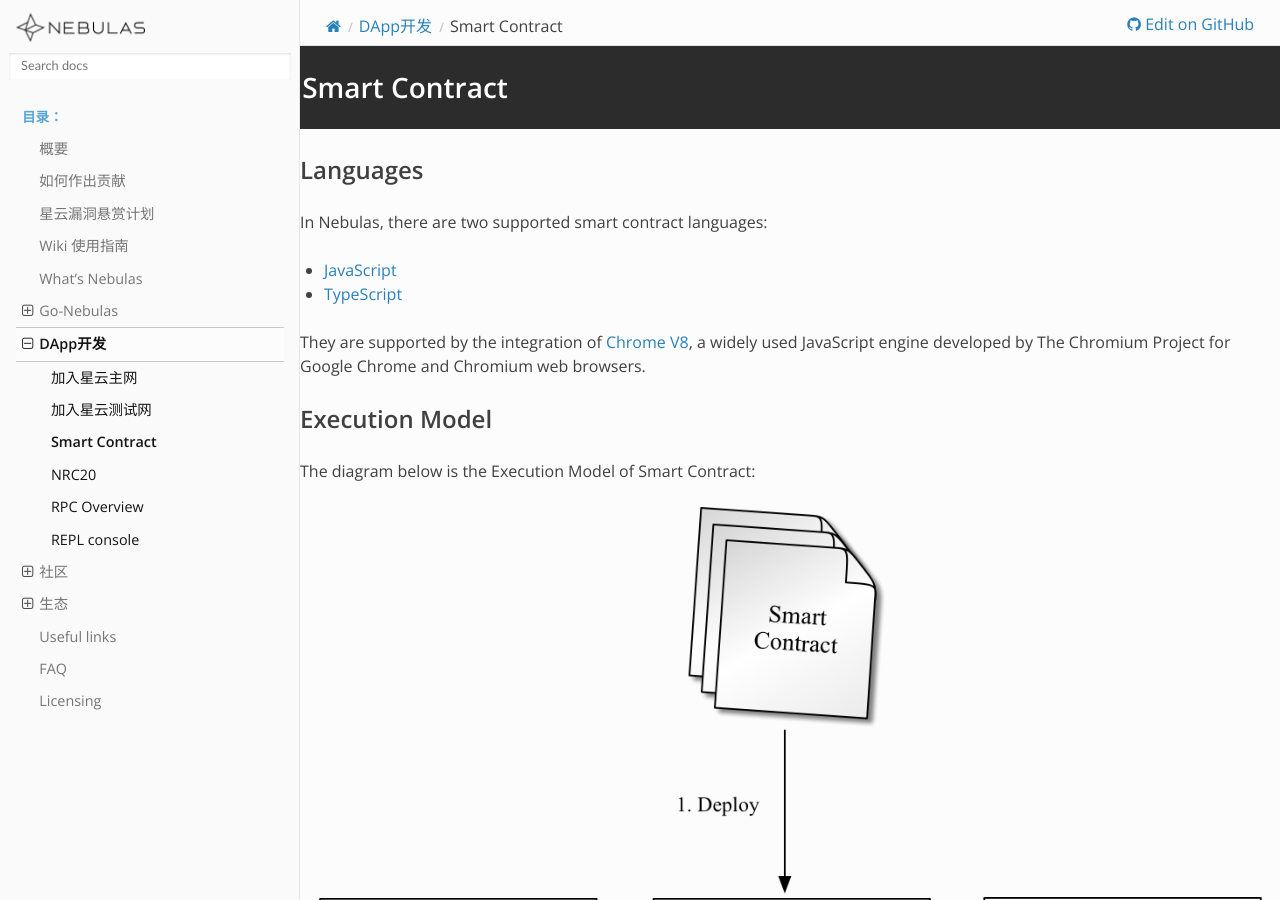
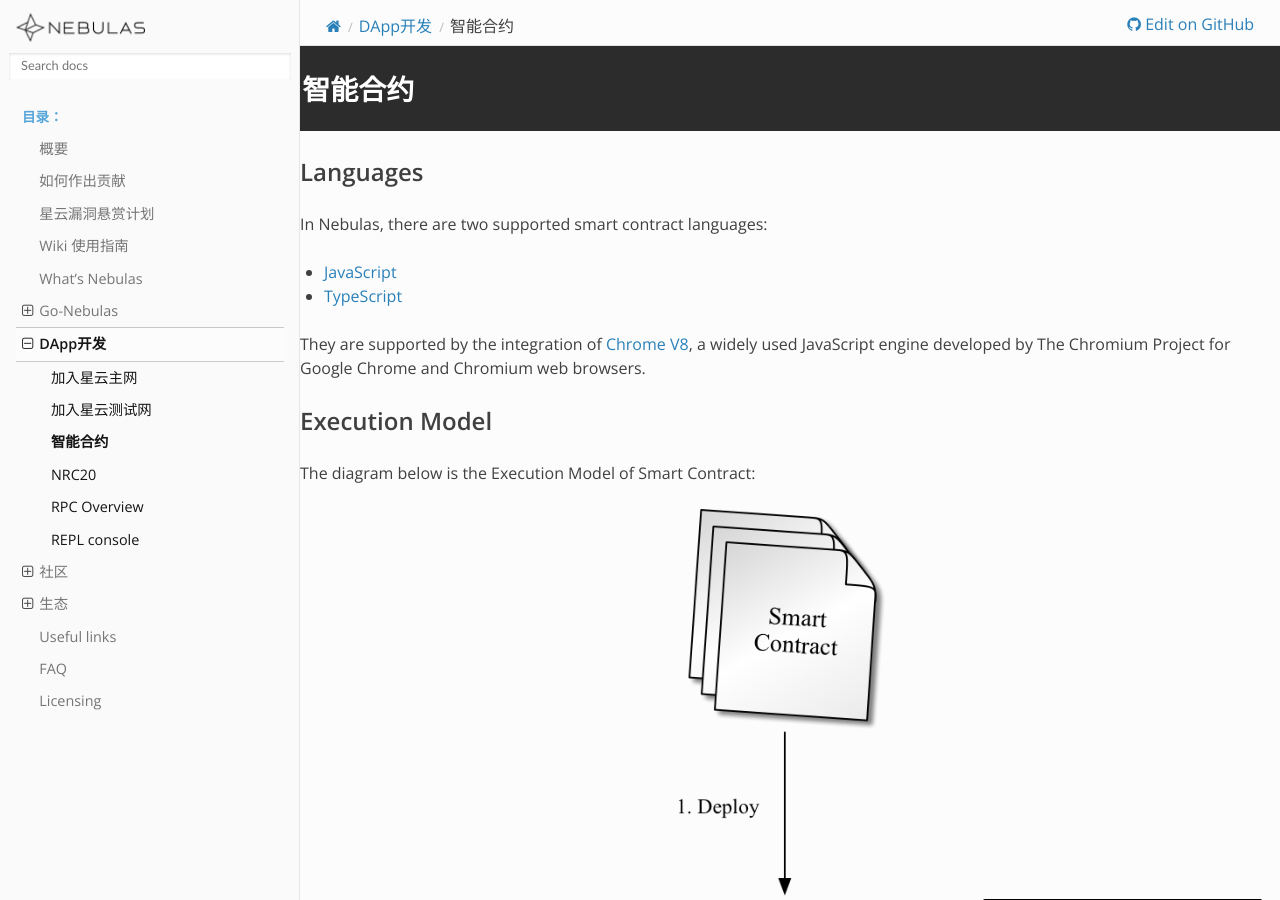
Before and after one commit to nebulasio/nebdocs, a Sphinx documentation site: the page built from docs/dapp-development/smart_contract.md, in a window 1280 px wide and 900 px high. Built offline with Sphinx 7.4.7 and the Read the Docs theme 2.0.0, drawn with Linux system fonts in a browser that asks for light colours; pages that are not in the unit, such as notebooks, are missing from menus.

Commit message:
Update smart_contract.md

```diff
--- a/docs/dapp-development/smart_contract.md
+++ b/docs/dapp-development/smart_contract.md
@@ -1,4 +1,4 @@
-# Smart Contract
+# 智能合约
 
 ## Languages
 
```
